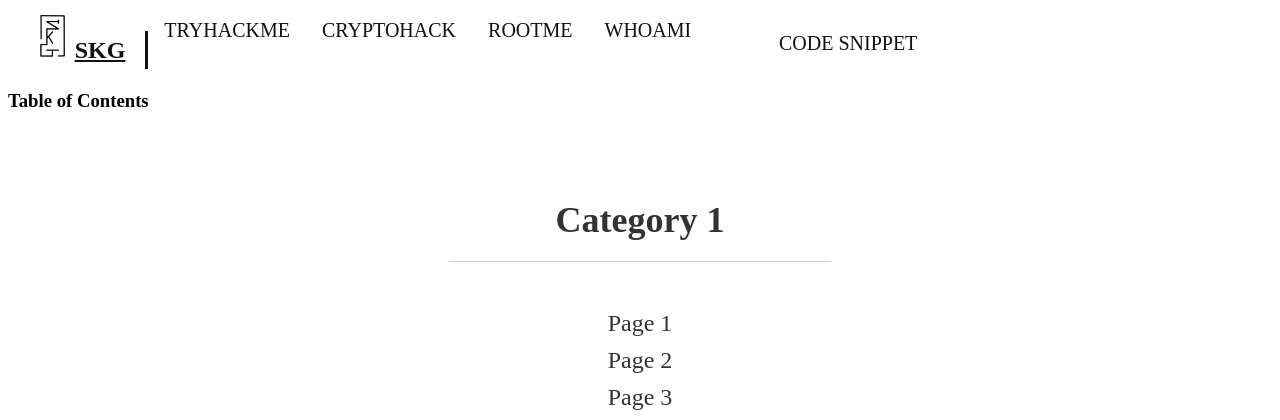
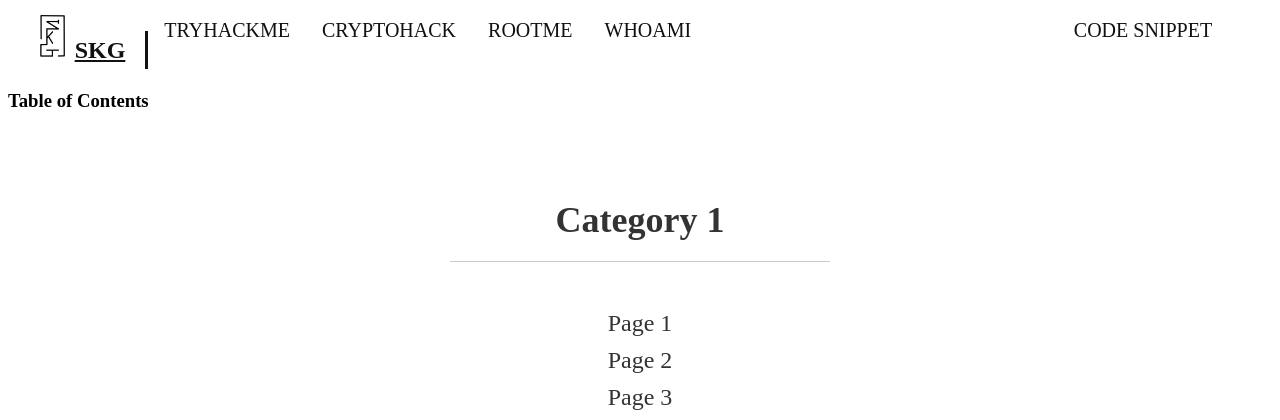
Before and after one commit to Not-Skg/-Not-Skg.github.io, a PHP site: page / in a window 1280 px wide. Shown: the top 420 px of the page. Run offline with PHP 8.4, Linux system fonts and the light colour scheme.

Commit message:
Update style.css

```diff
--- a/css/style.css
+++ b/css/style.css
@@ -3,8 +3,6 @@
 main {
   margin-top: 90px; /* ajouter cette propriété pour ajouter un espace entre le header et le table des matières */
 }
-
-
 
 /* HEADER */
 
@@ -30,8 +28,6 @@ header .header-logo img {
   height: 50px;
 }
 
-
-
 header .header-brand {
   font-family: Catamaran;
   font-size: 24px;
@@ -50,10 +46,16 @@ header .header-brand {
   float: left;
 }
 
-
-
 header .header-brand:hover{
   text-decoration: none;
+}
+
+header nav {
+  position: relative; /* Ajouter cette propriété */
+  display: flex;
+  padding: 0;
+  margin: 0;
+  align-items: right; /* ajouter cette propriété pour centrer les boutons verticalement */
 }
 
 header nav ul {
@@ -77,7 +79,6 @@ header nav ul li a {
   text-decoration: none;
   display: block;
 }
-
 
 header nav ul li:hover,
 header nav ul li:hover a{
@@ -115,7 +116,10 @@ header nav ul li:hover a{
 }
 
 .dropdown {
-    position: relative;
+    position: absolute;
+    right: 20px;
+    top: 50%;
+    transform: translateY(-50%);
     display: inline-block;
 }
 
```
